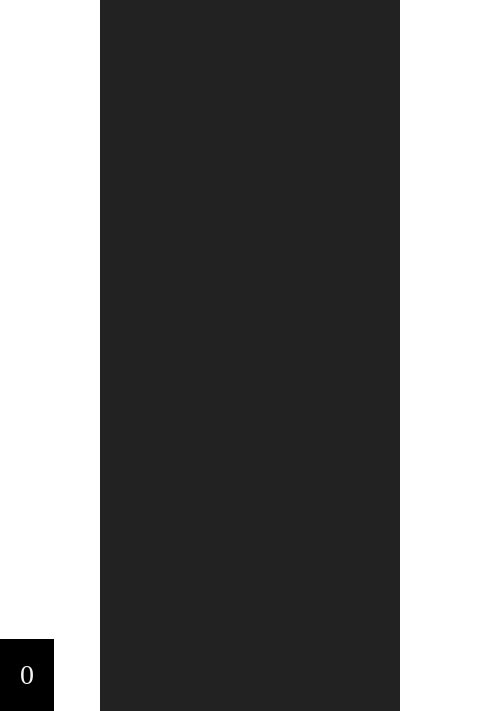
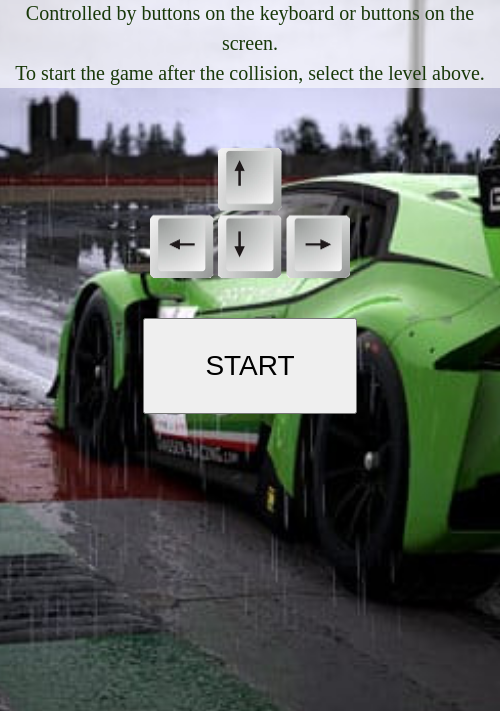
Before and after one commit to AzVika/js_game-car-racing, an Electron app: page index.html in a window 500 px wide. Shown: the part 89-800 px from the top of the page. Drawn offline with Linux system fonts and the light colour scheme.

Commit message:
add start info

```diff
--- a/css/style.css
+++ b/css/style.css
@@ -118,3 +118,65 @@
 .svg_rigth_arrow {
 	transform: rotate(180deg);
 }
+
+.start_info {
+	position: fixed;
+	width: 100%;
+	height: 100vh;
+	top: 0;
+	left: 0;
+	z-index: 400;
+	background: #000 url('../image/bg-start.jpg') top center / cover no-repeat;
+	color: #183808;
+	padding: 30px 0;
+	text-align: center;
+	font-size: 20px;
+}
+
+.start_title {
+	color: #000;
+	margin-bottom: 20px;
+	padding: 0 10px;
+	font-size: 32px;
+}
+
+.start_info p {
+	background-color: rgba(255, 255, 255, 0.6);
+	line-height: 1.5;
+	padding: 0 10px;
+}
+
+.start_group {
+	display: flex;
+	align-items: center;
+	margin-top: 150px;
+	padding: 20px 40px;
+}
+
+.info_img {
+	max-width: 100%;
+	width: 200px;
+	display: block;
+	text-align: left;
+}
+
+.btn_start_game {
+	display: block;
+	padding: 30px 60px;
+	font-size: 28px;
+	margin-left: 50px;
+}
+
+@media screen and (max-width: 580px) {
+	.start_group {
+		margin-top: 40px;
+		padding: 20px 40px;
+		flex-direction: column;
+	}
+
+	.btn_start_game {
+		margin-left: 0;
+		margin-top: 40px;
+	}
+
+}
--- a/index.html
+++ b/index.html
@@ -26,6 +26,16 @@
 			<img src="image/previous.svg" alt="arrow rigth" class="svg_rigth_arrow">
 		</button>
 
+		<div class="start_info">
+			<h1 class="start_title">Game Car Racing</h1>
+			<p>Controlled by buttons on the keyboard or buttons on the screen.</p>
+			<p>To start the game after the collision, select the level above.</p>
+			<div class="start_group">
+				<img class="info_img" src="image/keyboard-arrow-keys.png" alt="controle key">
+				<button class="btn_start_game" id="firstStart">START</button>
+			</div>
+
+		</div>
 		<script src="js/main.js"></script>
 	</body>
 
--- a/js/main.js
+++ b/js/main.js
@@ -1,7 +1,9 @@
 const MAX_ENEMY = 7;
 const HEIGHT_ELEM = 100;
 
-const score = document.querySelector('.score'),
+const btnFirstStart = document.getElementById('firstStart'),
+	startInfo = document.querySelector('.start_info'),
+	score = document.querySelector('.score'),
 	start = document.querySelector('.start'),
 	gameArea = document.querySelector('.gameArea'),
 	car = document.createElement('div'),
@@ -13,7 +15,7 @@ const score = document.querySelector('.score'),
 const audioStart = document.createElement('audio');
 audioStart.src = 'audio/audio.mp3';
 audioStart.loop = true;
-audioStart.volume = 0.4;
+audioStart.volume = 0.5;
 audioStart.style.cssText = 'position: absolute; top: -1000;';
 
 
@@ -72,12 +74,13 @@ function getCountElements(heightElement) {
 
 
 function startGame(e) {
+	startInfo.classList.add('hide');
 	const target = e.target;
 
 	if(target === start) return;
 
 	switch(target.id) {
-		case 'easy':
+		case 'easy', 'firstStart':
 			setting.speed = 3;
 			setting.traffic = 4;
 			break;
@@ -118,7 +121,7 @@ function startGame(e) {
 
 	}
 
-	if(document.documentElement.clientWidth < 620) {
+	if(document.documentElement.clientWidth < 780) {
 		leftArrow.classList.remove('hide');
 		rigthArrow.classList.remove('hide');
 	}
@@ -267,6 +270,7 @@ function moveEnemy() {
 	});
 }
 
+btnFirstStart.addEventListener('click', startGame);
 
 start.addEventListener('click', startGame);
 
@@ -274,3 +278,5 @@ document.addEventListener('keydown', startRun);
 document.addEventListener('keyup', stopRun);
 document.addEventListener('mousedown', startRunArrow);
 document.addEventListener('mouseup', stopRunArrow);
+document.addEventListener('touchstart', startRunArrow);
+document.addEventListener('touchend', stopRunArrow);
```
Also changed, not shown: README.md, image/bg-start.jpg (added), image/keyboard-arrow-keys.png (added).
